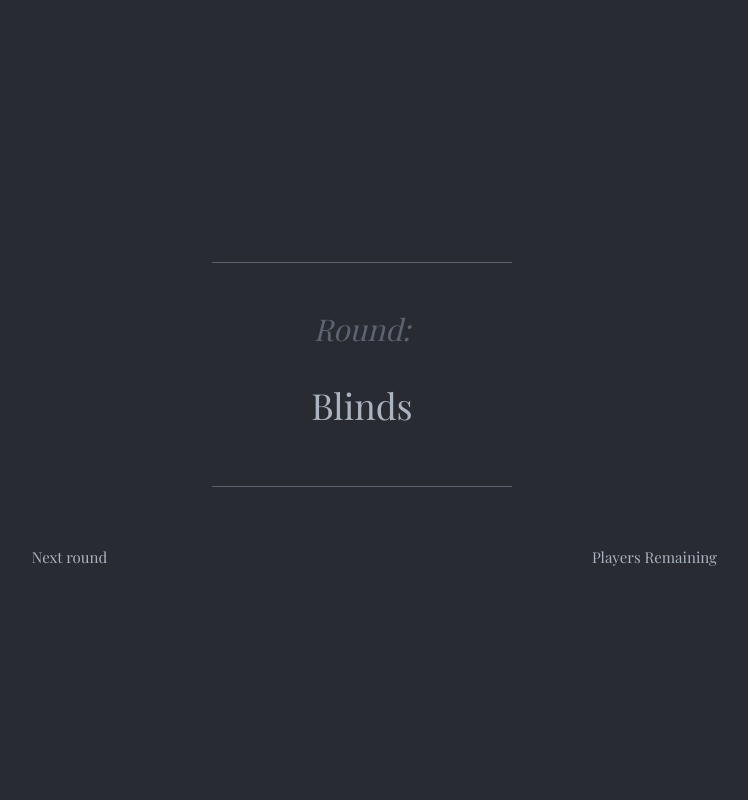
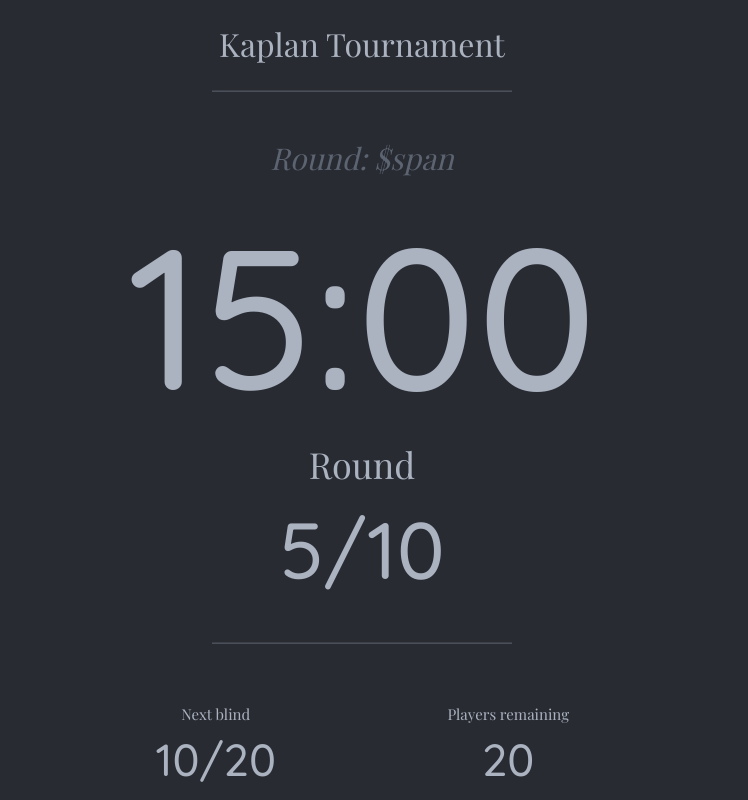
Before and after one commit to gtietjen/poker-timer, a website: page index.html in a window 1280 px wide. Shown: the whole page, without its empty margins (278-1026 px from the left). Drawn offline with nearby package versions, Linux system fonts and the light colour scheme; a web font is replaced by a local one.

Commit message:
Finalizes the markup for user to be able to view a single round. All markup is generated via Javascript. #1

```diff
--- a/css/styles.css
+++ b/css/styles.css
@@ -58,7 +58,21 @@ p {
   font-size: 15px;
 }
 
+@media (min-width: 577px) {
+  .container {
+    position: relative;
+    top: 50%;
+    transform: translateY(-50%);
+  }
+}
+
 @media (max-width: 576px) {
+  .container {
+    position: relative;
+    top: 50%;
+    transform: translateY(-50%);
+  }
+
   #tournament-name {
     font-size: 28px !important;
   }
--- a/index.html
+++ b/index.html
@@ -1,51 +1,17 @@
 <!DOCTYPE html>
 <html>
   <head>
-    <meta charset="utf-8"/>
-    <meta http-equiv="X-UA-Compatible" content="IE=edge"/>
-    <meta name="apple-mobile-web-app-capable" content="yes"/>
-    <meta name="viewport" content="width=device-width, initial-scale=1"/>
-    <link href="https://fonts.googleapis.com/icon?family=Material+Icons" rel="stylesheet"/>
-    <link href="https://fonts.googleapis.com/css?family=Playfair+Display:400,400i|Quicksand:400,500,700" rel="stylesheet"/>
-    <!-- Bootstrap -->
-    <link href="https://maxcdn.bootstrapcdn.com/bootstrap/3.3.7/css/bootstrap.min.css" rel="stylesheet" integrity="sha384-BVYiiSIFeK1dGmJRAkycuHAHRg32OmUcww7on3RYdg4Va+PmSTsz/K68vbdEjh4u" crossorigin="anonymous"/>
+    <meta charset="utf-8" />
+    <meta http-equiv="X-UA-Compatible" content="IE=edge" />
+    <meta name="apple-mobile-web-app-capable" content="yes" />
+    <meta name="viewport" content="width=device-width, initial-scale=1" />
+    <link href="https://fonts.googleapis.com/icon?family=Material+Icons" rel="stylesheet" />
+    <link href="https://fonts.googleapis.com/css?family=Playfair+Display:400,400i|Quicksand:400,500,700" rel="stylesheet" />
+    <link href="https://maxcdn.bootstrapcdn.com/bootstrap/3.3.7/css/bootstrap.min.css" rel="stylesheet" integrity="sha384-BVYiiSIFeK1dGmJRAkycuHAHRg32OmUcww7on3RYdg4Va+PmSTsz/K68vbdEjh4u" crossorigin="anonymous" />
     <link rel="stylesheet" href="css/styles.css"/>
     <title>Poker Timer</title>
   </head>
   <body>
-    <div class="container vertical-center">
-      <div class="row">
-          <h1 id="tournament-name"></h1>
-      </div>
-      <div class="row">
-        <hr/>
-        <div class="col-md-12 text-center">
-          <h4>Round: <span id="current-round"></span></h4>
-        </div>
-        <div class="col-md-12 text-center">
-          <h2 id="timer"></h2>
-        </div>
-      </div>
-      <div class="row">
-        <div class="col-md-12 text-center">
-          <h5>Blinds</h5>
-          <h3 id="current-blind"></h3>
-        </div>
-      </div>
-      <br/>
-      <hr/>
-      <br/>
-      <div class="row">
-        <div class="col-md-6 col-xs-6 text-center">
-          <p>Next round</p>
-          <h6 id="next-blind"></h6>
-        </div>
-        <div class="col-md-6 col-xs-6 text-center">
-          <p>Players Remaining</p>
-          <h6 id="players-remaining"></h6>
-        </div>
-      </div>
-    </div>
     <script src="js/main.js"></script>
   </body>
 </html>
--- a/js/main.js
+++ b/js/main.js
@@ -1,9 +1,9 @@
 // function to take in entire round and returns a $round DOM tree
 
-var round = [
+var rounds = [
   {
     name: 'Kaplan Tournament',
-    round: 1,
+    roundNumber: 1,
     time: '15:00',
     currentBlind: '5/10',
     nextBlind: '10/20'
@@ -27,10 +27,99 @@ function renderRound(round) {
   var $roundContainer = document.createElement('div')
   $roundContainer.classList.add('row')
 
-  var $hr = document.createElement('hr')
+  var $hr1 = document.createElement('hr')
+  var $br1 = document.createElement('br')
+
+  var $currentRound = document.createElement('div')
+  $currentRound.classList.add('col-md-12', 'text-center')
+
+  var $roundNumber = document.createElement('h4')
+  $roundNumber.setAttribute('id', 'round-number')
+
+  var $span = document.createElement('span')
+  $span.setAttribute('id', 'current-round')
+  $span.textContent = round.roundNumber
+
+  $roundNumber.textContent = 'Round: ' + '$span'
+
+  // 2 children including text node and span
+
+  var $timerContainer = document.createElement('div')
+  $timerContainer.classList.add('col-md-12', 'text-center')
+
+  var $timer = document.createElement('h2')
+  $timer.setAttribute('id', 'timer')
+  $timer.textContent = round.time
 
   $round.appendChild($roundContainer)
-  $roundContainer.appendChild($hr)
+  $roundContainer.appendChild($hr1)
+  $roundContainer.appendChild($currentRound)
+  $currentRound.appendChild($roundNumber)
+  $roundContainer.appendChild($timerContainer)
+  $timerContainer.appendChild($timer)
+
+  var $currentBlindContainer = document.createElement('div')
+  $currentBlindContainer.classList.add('row')
+
+  var $currentBlindInner = document.createElement('div')
+  $currentBlindInner.classList.add('col-md-12', 'text-center')
+
+  var $blindsHeading = document.createElement('h5')
+  $blindsHeading.textContent = 'Round '
+
+  var $currentBlinds = document.createElement('h3')
+  $currentBlinds.setAttribute('id', 'current-blind')
+  $currentBlinds.textContent = round.currentBlind
+
+  $round.appendChild($currentBlindContainer)
+  $currentBlindContainer.appendChild($currentBlindInner)
+  $currentBlindInner.appendChild($blindsHeading)
+  $currentBlindInner.appendChild($currentBlinds)
+
+  var $hr2 = document.createElement('hr')
+  var $br2 = document.createElement('br')
+
+  $round.appendChild($br1)
+  $round.appendChild($hr2)
+  $round.appendChild($br2)
+
+  var $bottomContainer = document.createElement('div')
+  $bottomContainer.classList.add('row')
+
+  var $nextRoundContainer = document.createElement('div')
+  $nextRoundContainer.classList.add('col-md-3', 'col-md-offset-3', 'col-xs-6', 'text-center', 'up-next-block')
+
+  var $nextBlindTitle = document.createElement('p')
+  $nextBlindTitle.textContent = 'Next blind'
+
+  var $nextBlind = document.createElement('h6')
+  $nextBlind.setAttribute('id', 'next-blind')
+  $nextBlind.textContent = round.nextBlind
+
+  $round.appendChild($bottomContainer)
+  $bottomContainer.appendChild($nextRoundContainer)
+  $nextRoundContainer.appendChild($nextBlindTitle)
+  $nextRoundContainer.appendChild($nextBlind)
+
+  var $playersContainer = document.createElement('div')
+  $playersContainer.classList.add('col-md-3', 'col-xs-6', 'text-center', 'players-block')
+
+  var $playersTitle = document.createElement('p')
+  $playersTitle.textContent = 'Players remaining'
+
+  var $playersRemaining = document.createElement('h6')
+  $playersRemaining.setAttribute('id', 'players-remaining')
+  $playersRemaining.textContent = '20'
+
+  $bottomContainer.appendChild($playersContainer)
+  $playersContainer.appendChild($playersTitle)
+  $playersContainer.appendChild($playersRemaining)
 
   return $round
 }
+
+function displayMarkup() {
+  document.body.appendChild(renderRound(rounds[0]))
+}
+
+displayMarkup()
```
